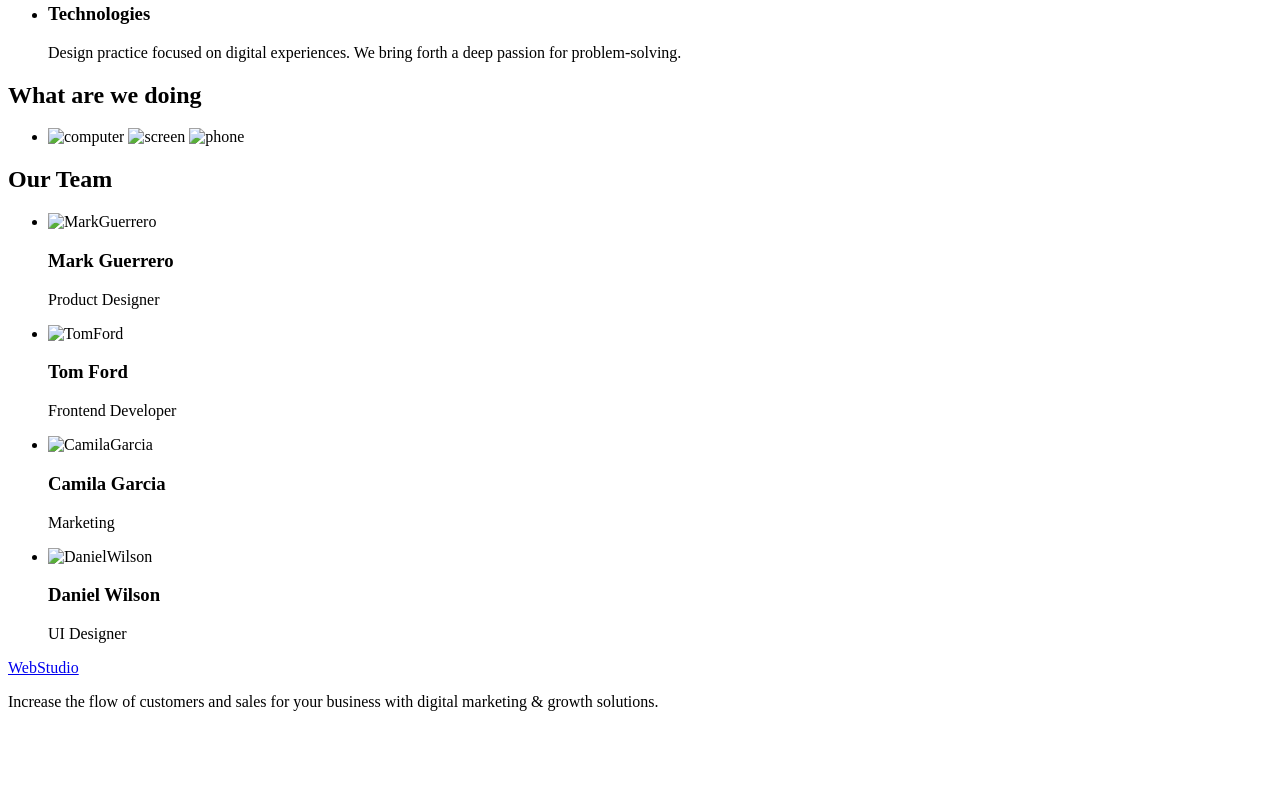
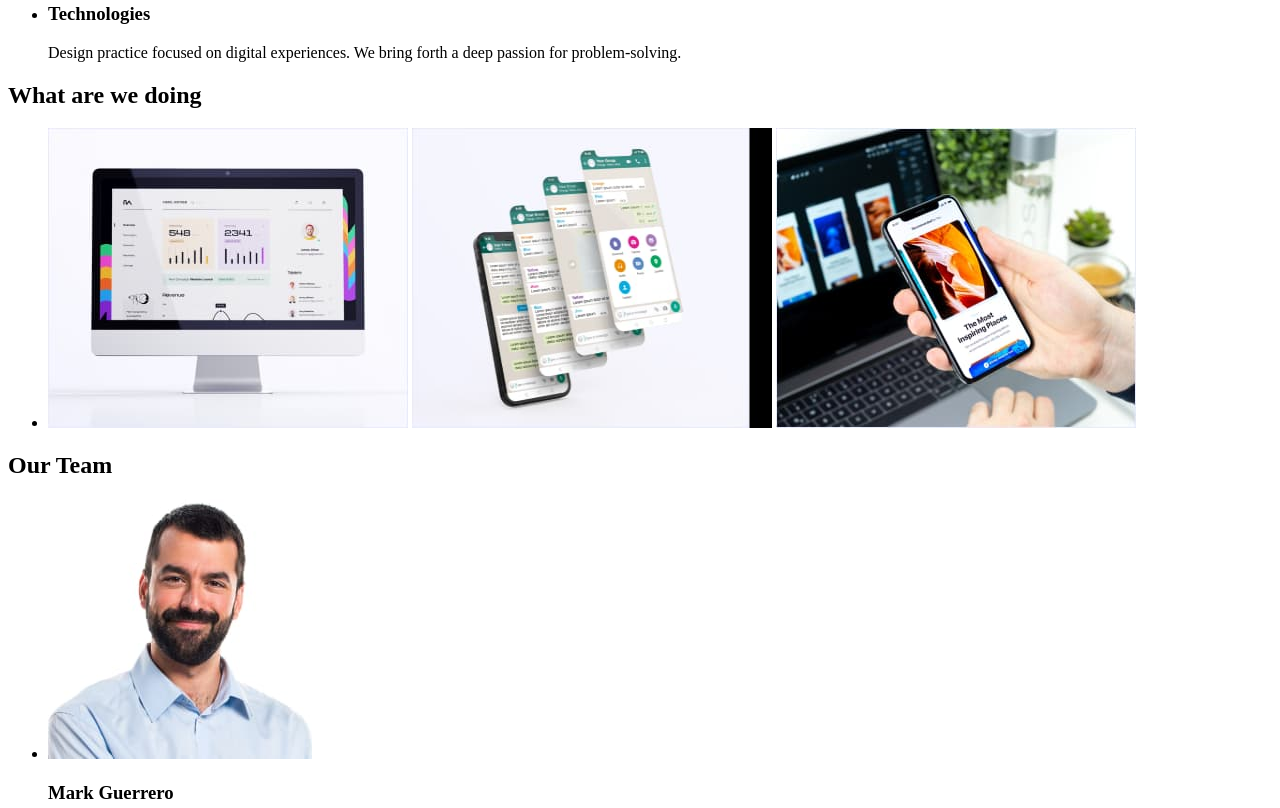
Before and after one commit to Vladislava999/homework-1, a plain HTML site: page index.html in a window 1280 px wide. Shown: the part 532-1340 px from the top of the page. Before the commit the page ends 1259 px from the top, so only its background shows below. Drawn offline with Linux system fonts and the light colour scheme; the site is published under a folder, as on GitHub Pages, so addresses that start at the root find nothing.

Commit message:
Udate index.html

```diff
--- a/index.html
+++ b/index.html
@@ -13,7 +13,7 @@
 
   <header>
     <nav>
-      <a href="/index.html">WebStudio</a>
+      <a href="./index.html">WebStudio</a>
       <ul>
         <li><a href="">Studio</a></li>
         <li><a href="">Portfolio</a></li>
@@ -21,7 +21,6 @@
       </ul>
       <address>
         <ul>
-
           <li><a href="mailto:info@devstudio.com">info@devstudio.com</a></li>
           <li><a href="tel:+110001111111">+11(000)111-11-11</a></li>
         </ul>
@@ -76,9 +75,9 @@
       <h2>What are we doing</h2>
       <ul>
         <li>
-          <img src="/images/section2/img1.jpg" alt="computer" width="360" height="300">
-          <img src="/images/section2/img2.jpg" alt="screen" width="360" height="300">
-          <img src="/images/section2/img3.jpg" alt="phone" width="360" height="300">
+          <img src="./images/section2/img1.jpg" alt="computer" width="360" height="300">
+          <img src="./images/section2/img2.jpg" alt="screen" width="360" height="300">
+          <img src="./images/section2/img3.jpg" alt="phone" width="360" height="300">
         </li>
       </ul>
     </section>
@@ -88,22 +87,22 @@
       <h2>Our Team</h2>
       <ul>
         <li>
-          <img src="/images/section3/img-1.jpg" alt="MarkGuerrero" width="264" height="260">
+          <img src="./images/section3/img-1.jpg" alt="MarkGuerrero" width="264" height="260">
           <h3>Mark Guerrero</h3>
           <p>Product Designer</p>
         </li>
         <li>
-          <img src="/images/section3/img-2.jpg" alt="TomFord" width="264" height="260">
+          <img src="./images/section3/img-2.jpg" alt="TomFord" width="264" height="260">
           <h3>Tom Ford</h3>
           <p>Frontend Developer</p>
         </li>
         <li>
-          <img src="/images/section3/img-3.jpg" alt="CamilaGarcia" width="264" height="260">
+          <img src="./images/section3/img-3.jpg" alt="CamilaGarcia" width="264" height="260">
           <h3>Camila Garcia</h3>
           <p>Marketing</p>
         </li>
         <li>
-          <img src="/images/section3/img-4.jpg" alt="DanielWilson" width="264" height="260">
+          <img src="./images/section3/img-4.jpg" alt="DanielWilson" width="264" height="260">
           <h3>Daniel Wilson</h3>
           <p>UI Designer</p>
         </li>
@@ -112,7 +111,7 @@
   </main>
 
   <footer>
-    <a href="/index.html">WebStudio</a>
+    <a href="./index.html">WebStudio</a>
     <p>
       Increase the flow of customers and sales for your business with digital
       marketing & growth solutions.
```
